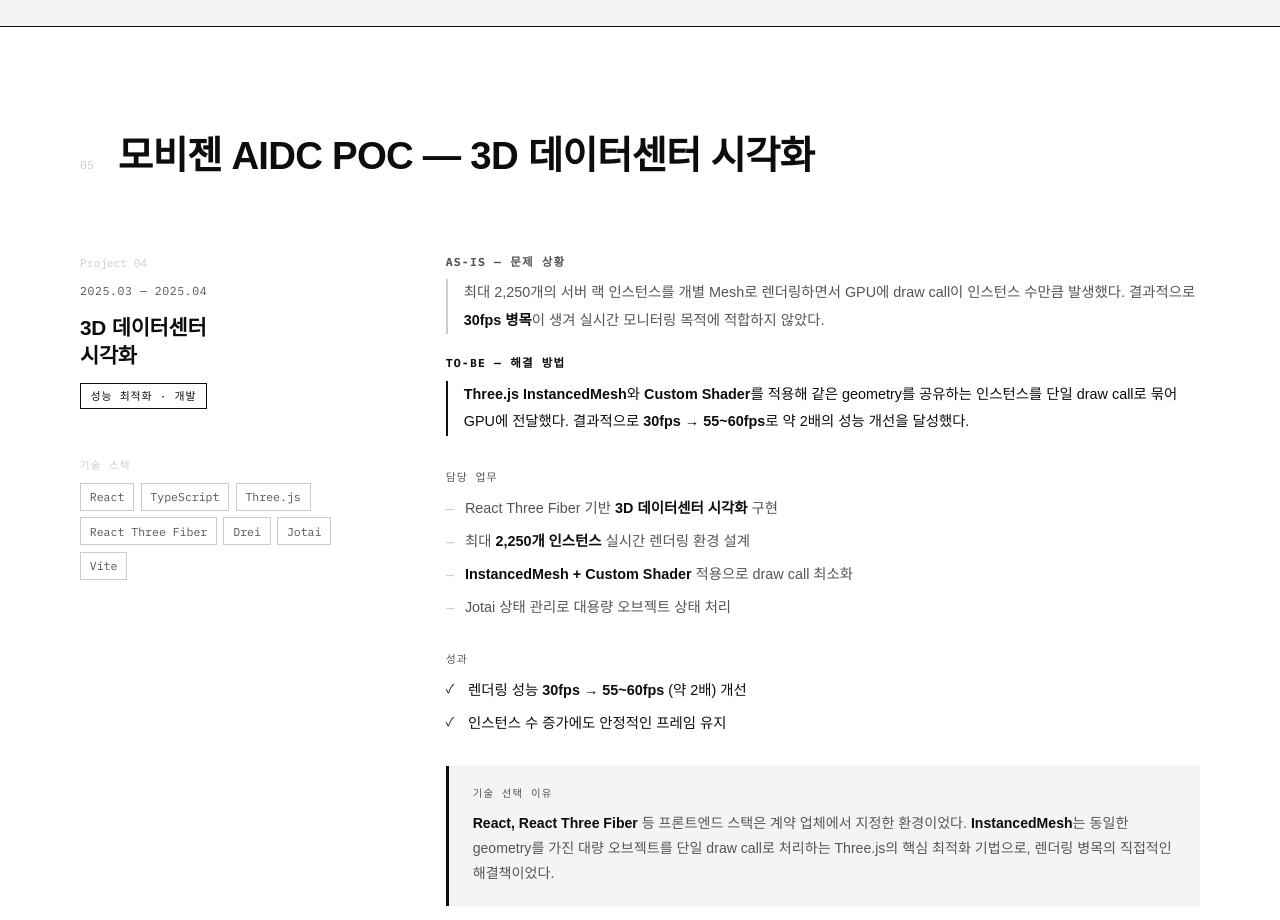
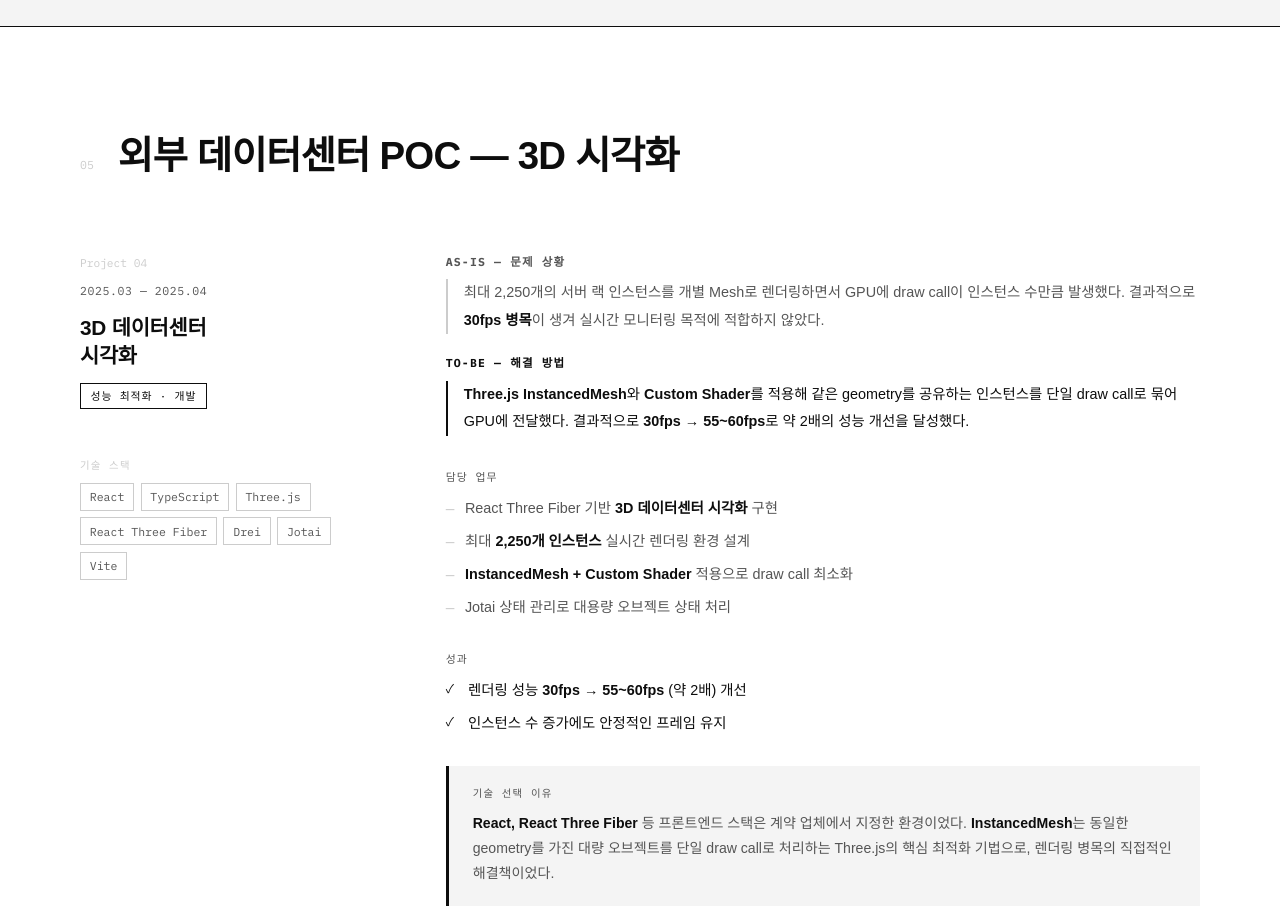
Before and after one commit to cmscms419/cmscms419.github.io, a plain HTML site: page career.html in a window 1280 px wide. Shown: the part 3840-4760 px from the top of the page. Drawn offline with Linux system fonts and the light colour scheme; a web font is replaced by a local one.

Commit message:
회사 이름을 지우고 대명사로 변경

```diff
--- a/career.html
+++ b/career.html
@@ -759,7 +759,7 @@
   <section id="project-04" class="project-section">
     <div class="section-header reveal">
       <span class="section-num">05</span>
-      <h2 class="section-title">모비젠 AIDC POC — 3D 데이터센터 시각화</h2>
+      <h2 class="section-title">외부 데이터센터 POC — 3D 시각화</h2>
     </div>
     <div class="project-grid">
       <div class="project-meta reveal">
```
